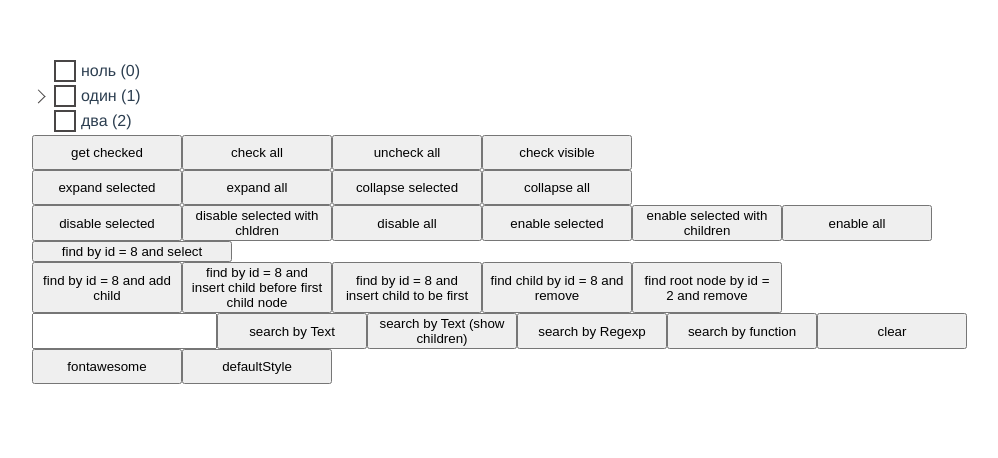
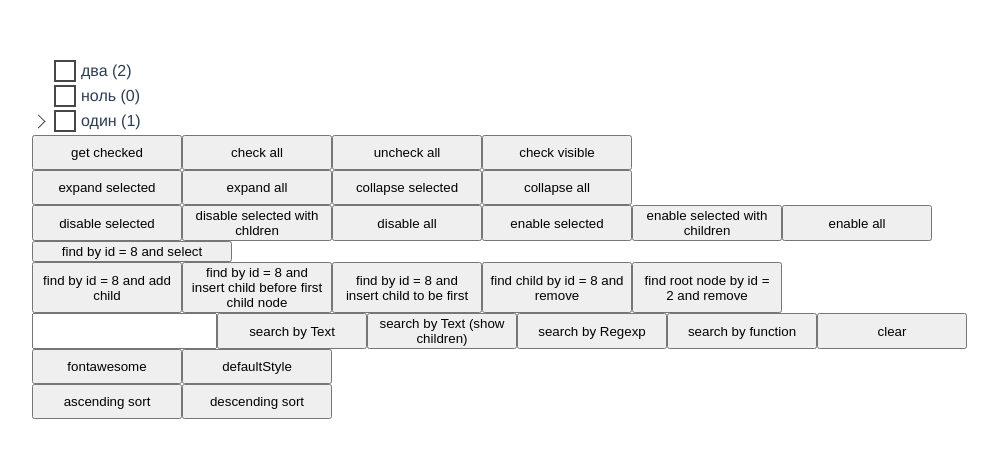
Before and after one commit to t0lik/tree-vue, a Vue app: page / in a window 1280 px wide. Shown: the top 458 px of the page, without its empty margins (26-1024 px from the left). Built offline with nearby package versions, Linux system fonts and the light colour scheme.

Commit message:
chore: sort

```diff
--- a/src/App.vue
+++ b/src/App.vue
@@ -50,6 +50,10 @@
         <button @click="switchToAwesome">fontawesome</button>
         <button @click="switchToDefault">defaultStyle</button>
       </div>
+      <div class="button-group">
+        <button @click="sortAsc">ascending sort</button>
+        <button @click="sortDesc">descending sort</button>
+      </div>
       <span class="checked-nodes-text">{{ outputString }}</span>
     </div>
   </div>
@@ -69,12 +73,16 @@ export default {
     return {
       treeOptions: {
         checkOnSelect: false,
+        openOnSelect: false,
+        autoSort: true,
         styleManager: defaultStyleManager,
         childrenProp: 'kids',
         nameProp: item => `${item.name} (${item.id})`
       },
       selectedNode: null,
       searchString: null,
+      descComparator: (item1, item2) => 0 - item1.item.name.localeCompare(item2.item.name),
+      ascComparator: (item1, item2) => item1.item.name.localeCompare(item2.item.name),
       nodes: [{
         id: 0,
         name: 'ноль'
@@ -103,87 +111,79 @@ export default {
       outputString: ''
     }
   },
+  computed: {
+    nodeManager () {
+      if (!this.$refs.tree) {
+        return null
+      }
+
+      return this.$refs.tree.getNodeManager()
+    }
+  },
   methods: {
     outputMessage(message) {
       this.outputString += '\n' + message
     },
     getCheckNodes () {
-      const nodeManager = this.$refs.tree.getNodeManager()
-      const checkedNodes = nodeManager.getChecked()
+      const checkedNodes = this.nodeManager.getChecked()
       this.outputMessage(JSON.stringify(checkedNodes.map(x => ({
         item: x.item,
         states: x.states
       })), null, 2))
     },
     checkAllNodes () {
-      const nodeManager = this.$refs.tree.getNodeManager()
-      nodeManager.checkAll()
+      this.nodeManager.checkAll()
     },
     uncheckAllNodes () {
-      const nodeManager = this.$refs.tree.getNodeManager()
-      nodeManager.uncheckAll()
+      this.nodeManager.uncheckAll()
     },
     checkVisibleNodes () {
-      const nodeManager = this.$refs.tree.getNodeManager()
-      nodeManager.checkVisible()
+      this.nodeManager.checkVisible()
     },
     expandSelectedNode () {
-      const nodeManager = this.$refs.tree.getNodeManager()
-      nodeManager.selectedNode.expand(true)
+      this.nodeManager.selectedNode.expand(true)
     },
     collapseSelectedNode () {
-      const nodeManager = this.$refs.tree.getNodeManager()
-      nodeManager.selectedNode.collapse(true)
+      this.nodeManager.selectedNode.collapse(true)
     },
     expandAll () {
-      const nodeManager = this.$refs.tree.getNodeManager()
-      nodeManager.expandAll()
+      this.nodeManager.expandAll()
     },
     collapseAll () {
-      const nodeManager = this.$refs.tree.getNodeManager()
-      nodeManager.collapseAll()
+      this.nodeManager.collapseAll()
     },
     disableSelectedNode () {
-      const nodeManager = this.$refs.tree.getNodeManager()
-      nodeManager.selectedNode.disable()
+      this.nodeManager.selectedNode.disable()
     },
     disableSelectedNodeWithChildren () {
-      const nodeManager = this.$refs.tree.getNodeManager()
-      nodeManager.selectedNode.disable(true)
+      this.nodeManager.selectedNode.disable(true)
     },
     enableSelectedNode () {
-      const nodeManager = this.$refs.tree.getNodeManager()
-      nodeManager.selectedNode.enable()
+      this.nodeManager.selectedNode.enable()
     },
     enableSelectedNodeWithChildren () {
-      const nodeManager = this.$refs.tree.getNodeManager()
-      nodeManager.selectedNode.enable(true)
+      this.nodeManager.selectedNode.enable(true)
     },
     disableAll () {
-      const nodeManager = this.$refs.tree.getNodeManager()
-      nodeManager.disableAll()
+      this.nodeManager.disableAll()
     },
     enableAll () {
-      const nodeManager = this.$refs.tree.getNodeManager()
-      nodeManager.enableAll()
+      this.nodeManager.enableAll()
     },
     findById () {
-      const nodeManager = this.$refs.tree.getNodeManager()
-      const foundNode = nodeManager.findOne(item => item.item.id === 8)
+      const foundNode = this.nodeManager.findOne(item => item.item.id === 8)
       foundNode.select()
       foundNode.show()
     },
     addChild () {
-      const nodeManager = this.$refs.tree.getNodeManager()
-      const foundNode = nodeManager.findOne(item => item.item.id === 8)
+      const foundNode = this.nodeManager.findOne(item => item.item.id === 8)
       foundNode.addChild({
         id: 10,
         name: 'десять'
       })
     },
     insertChildAt () {
-      const nodeManager = this.$refs.tree.getNodeManager()
-      const foundNode = nodeManager.findOne(item => item.item.id === 8)
+      const foundNode = this.nodeManager.findOne(item => item.item.id === 8)
       const firstChild = foundNode.children[0]
       foundNode.insertChild({
         id: 10,
@@ -191,42 +191,34 @@ export default {
       }, firstChild)
     },
     insertChild () {
-      const nodeManager = this.$refs.tree.getNodeManager()
-      const foundNode = nodeManager.findOne(item => item.item.id === 8)
+      const foundNode = this.nodeManager.findOne(item => item.item.id === 8)
       foundNode.insertChild({
         id: 11,
         name: 'одинадцать'
       })
     },
     removeChildNode () {
-      const nodeManager = this.$refs.tree.getNodeManager()
-      const foundNode = nodeManager.findOne(item => item.item.id === 8)
+      const foundNode = this.nodeManager.findOne(item => item.item.id === 8)
       nodeManager.removeNode(foundNode)
     },
     removeRootNode () {
-      const nodeManager = this.$refs.tree.getNodeManager()
-      const foundNode = nodeManager.findOne(item => item.item.id === 2)
+      const foundNode = this.nodeManager.findOne(item => item.item.id === 2)
       nodeManager.removeNode(foundNode)
     },
     startSearch () {
-      const nodeManager = this.$refs.tree.getNodeManager()
-      nodeManager.filter(this.searchString)
+      this.nodeManager.filter(this.searchString)
     },
     startSearchWithChildren () {
-      const nodeManager = this.$refs.tree.getNodeManager()
-      nodeManager.filter(this.searchString, { showChildren: true })
+      this.nodeManager.filter(this.searchString, { showChildren: true })
     },
     startRegexpSearch () {
-      const nodeManager = this.$refs.tree.getNodeManager()
-      nodeManager.filter(new RegExp(this.searchString, 'i'))
+      this.nodeManager.filter(new RegExp(this.searchString, 'i'))
     },
     startFuncSearch () {
-      const nodeManager = this.$refs.tree.getNodeManager()
-      nodeManager.filter(item => item.name.toLowerCase().indexOf(this.searchString.toLowerCase()) !== -1)
+      this.nodeManager.filter(item => item.name.toLowerCase().indexOf(this.searchString.toLowerCase()) !== -1)
     },
     clearSearch () {
-      const nodeManager = this.$refs.tree.getNodeManager()
-      nodeManager.clearFilter()
+      this.nodeManager.clearFilter()
       this.searchString = ''
     },
     switchToAwesome () {
@@ -247,6 +239,12 @@ export default {
     },
     onNodeEnabled (node) {
       this.outputMessage(this.outputString = `enabled node: ${JSON.stringify(node.item, null, 2)}`)
+    },
+    sortAsc () {
+      this.nodeManager.sort(this.ascComparator)
+    },
+    sortDesc () {
+      this.nodeManager.sort(this.descComparator)
     }
   }
 }
--- a/src/components/Tree.vue
+++ b/src/components/Tree.vue
@@ -33,6 +33,9 @@ export default {
         styleManager: defaultStyleManager,
         multiselect: false,
         checkOnSelect: false,
+        openOnSelect: false,
+        autoSort: false,
+        sortComparator: null,
         idProp: 'id_',
         nameProp: 'name',
         childrenProp: 'children',
--- a/src/nodeManagers/defaultManager.js
+++ b/src/nodeManagers/defaultManager.js
@@ -18,7 +18,9 @@ function mapNodeToItem (node, parent = null) {
   }
   const children = this.getChildren(node)
   item.children = children ? children.map(x => this.mapNodeToItem(x, item)) : []
-
+  if (this.treeOptions.autoSort) {
+    this.sortNodes(item.children, this.treeOptions.sortComparator)
+  }
   item.states.isIndeterminate = () => {
     const isSomeChildrenChecked = item.children.some(x => x.states.checked)
     const isAllChildrenChecked = item.children.every(x => x.states.checked)
@@ -314,9 +316,14 @@ function showNode (node) {
 function setSelectedNode (node) {
   this.selectedNode = node
   this.tree.$emit('node:selected', node)
-
-  if (this.treeOptions.checkOnSelect && node) {
+  if (!node) {
+    return
+  }
+  if (this.treeOptions.checkOnSelect) {
     this.setNodeCheckState(node, true)
+  }
+  if (this.treeOptions.openOnSelect) {
+    this.expand(node)
   }
 }
 
@@ -340,6 +347,9 @@ function getChildren (node) {
 function addChild (parent, node) {
   const child = this.mapNodeToItem(node, parent)
   parent.children.push(child)
+  if (this.treeOptions.autoSort) {
+    this.sortNodes(parent.children, this.treeOptions.sortComparator)
+  }
   this.tree.$emit('node:child:added', node, child)
 }
 
@@ -350,6 +360,9 @@ function insertChild (parent, node, beforeNode) {
     parent.children.splice(insertIndex, 0, child)
   } else {
     parent.children.unshift(child)
+  }
+  if (this.treeOptions.autoSort) {
+    this.sortNodes(parent.children, this.treeOptions.sortComparator)
   }
   this.tree.$emit('node:child:added', node, child)
 }
@@ -386,6 +399,23 @@ function removeNode (node) {
   this.removeChildNode(parent, itemChildren, node)
   if (this.selectedNode === node) {
     this.setSelected(null)
+  }
+}
+
+function sortNodes (nodes, comparator) {
+  if (comparator) {
+    nodes.sort(comparator)
+  } else {
+    nodes.sort((node1, node2) => this.getName(node1).localeCompare(this.getName(node2)))
+  }
+}
+
+function sortNodesRecursive (nodes, comparator) {
+  const compareFunc = comparator || this.treeOptions.sortComparator
+  this.sortNodes(nodes, compareFunc)
+
+  for (const item of nodes) {
+    this.sortNodesRecursive(item.children, comparator)
   }
 }
 
@@ -445,10 +475,18 @@ function DefaultManager (treeComponent) {
   this.disableAll = disableAll.bind(this)
   this.enable = enable.bind(this)
   this.enableAll = enableAll.bind(this)
-
+  this.sortNodes = sortNodes.bind(this)
+  this.sortNodesRecursive = sortNodesRecursive.bind(this)
+  this.sort = function (comparator) {
+    this.sortNodesRecursive(this.items, comparator)
+  }
   this.setNodes = function (nodes) {
     this.originalItems = nodes
-    this.items = nodes.map(x => this.mapNodeToItem(x))
+    const items = nodes.map(x => this.mapNodeToItem(x))
+    if (this.treeOptions.autoSort) {
+      this.sortNodes(items, this.treeOptions.sortComparator)
+    }
+    this.items = items
   }.bind(this)
 }
 
```
